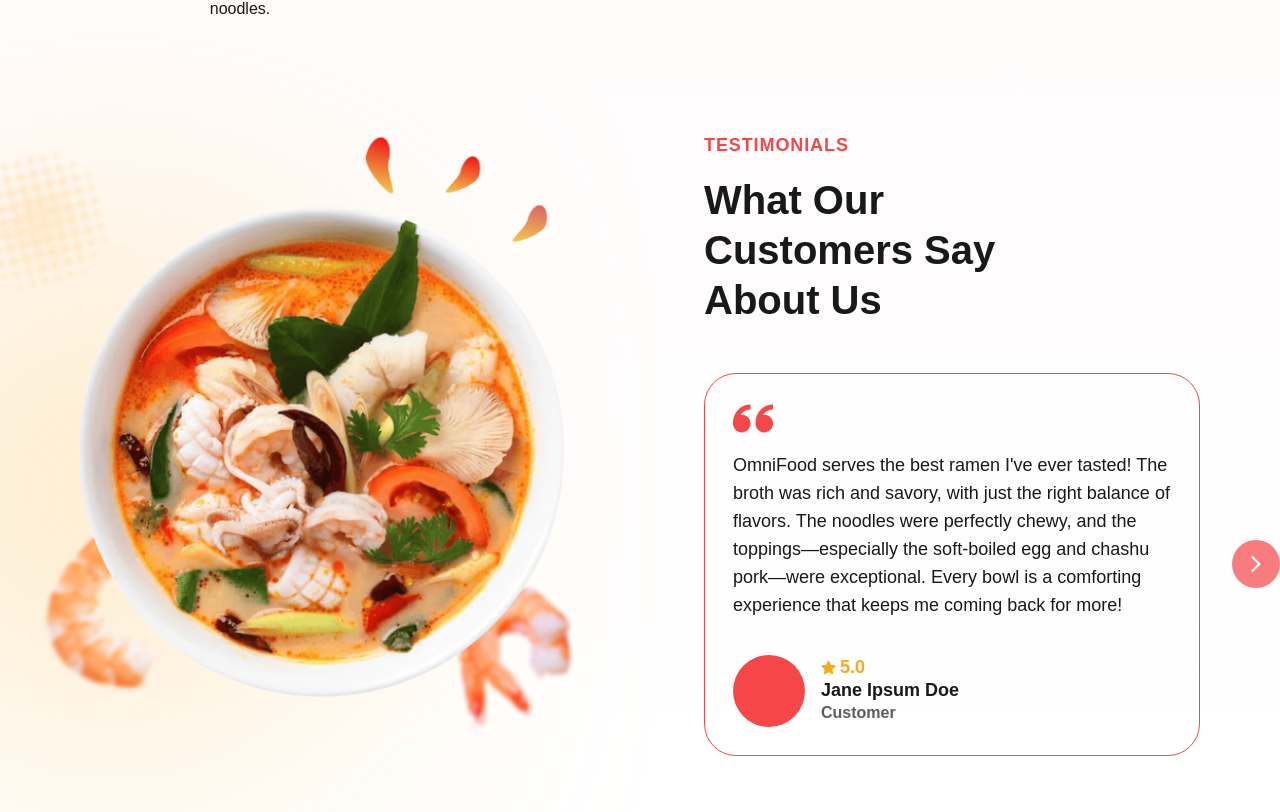
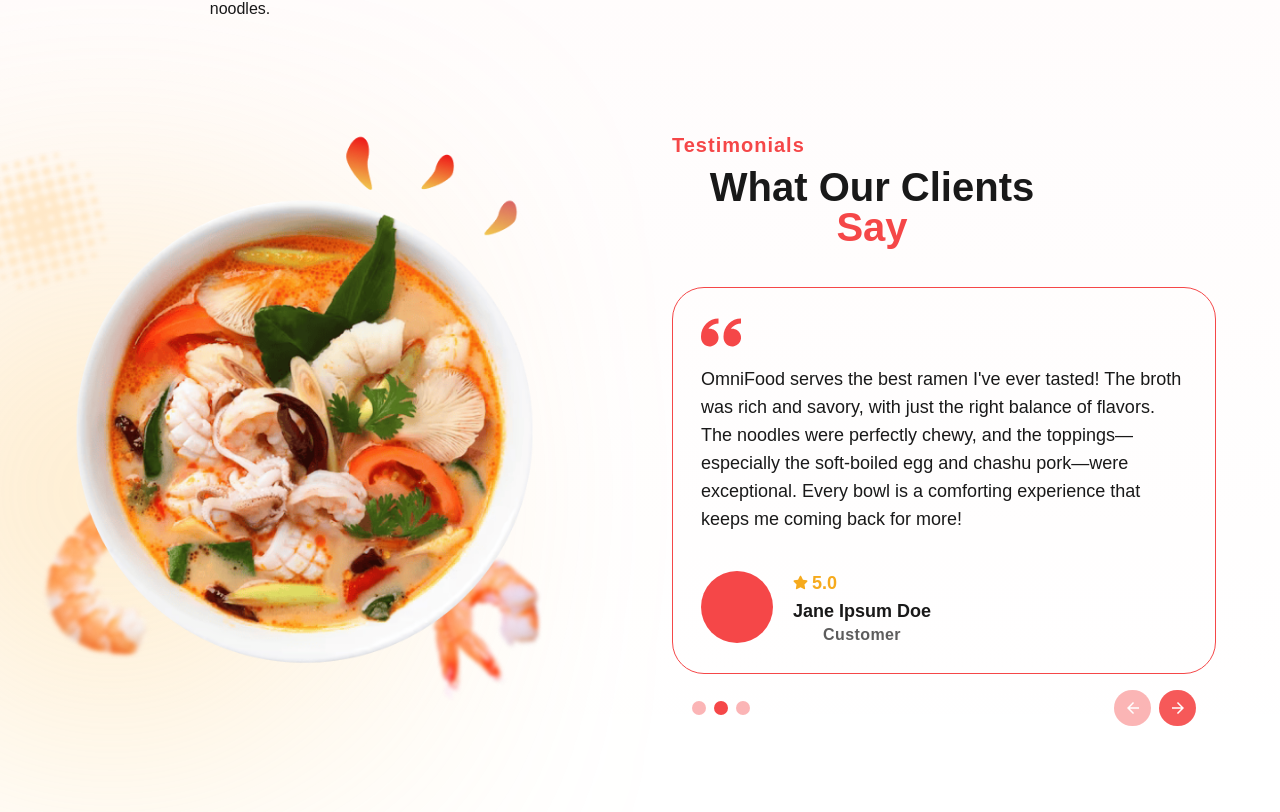
Before and after one commit to devJennyy/oishi-food, a React (Vite) app: page /homepage in a window 1280 px wide. Shown: the part 1733-2545 px from the top of the page. Built offline with nearby package versions, Linux system fonts and the light colour scheme; a web font is replaced by a local one.

Commit message:
Add static UI layout for Testimonials section.

```diff
--- a/src/components/Testimonials.tsx
+++ b/src/components/Testimonials.tsx
@@ -1,15 +1,15 @@
 import { FaStar } from "react-icons/fa";
-import { IoIosArrowForward } from "react-icons/io";
+import { MdOutlineArrowBack, MdOutlineArrowForward } from "react-icons/md";
 
 const Testimonials = () => {
   return (
     <div
       id="testimonials"
-      className="flex items-center gap-32 h-[601px] max-w-[1440px] w-full mx-auto"
+      className="flex items-center gap-12 xl:gap-32 lg:gap-16 h-[601px] max-w-[1440px] w-full mx-auto px-6 md:px-14 sm:px-16 lg:px-0 lg:pr-10 2xl:pr-[7.5rem] xl:pr-[4rem] mt-20 md:mt-0"
     >
-      <div className="max-w-[600px] w-full h-full relative">
+      <div className="hidden lg:block relative w-full max-w-[600px] h-full">
         <div className="absolute bottom-[5rem] left-[-3rem] z-[-1]">
-          <div className="bg-[#FDC55E]/90 w-[20rem] h-[20rem] rounded-full blur-[10rem]"></div>
+          <div className="w-[20rem] h-[20rem] bg-[#FDC55E]/90 rounded-full blur-[10rem]" />
         </div>
         <div className="absolute left-[-4rem] z-20">
           <img
@@ -18,55 +18,78 @@ const Testimonials = () => {
             className="max-w-none"
           />
         </div>
-        <div className="z-50 ml-10">
+        <div className="z-50 xl:ml-10 ml-7">
           <img
             src="/images/sample.png"
             alt="Sample Dish"
-            className="object-cover w-full h-full"
+            className="w-full h-full object-cover"
           />
         </div>
       </div>
 
-      <div className="flex flex-col items-start w-full h-full gap-4">
-        <p className="uppercase font-semibold text-lg tracking-wider text-secondary">
+      <div className="flex flex-col w-full h-full items-center lg:items-start gap-2">
+        <p className="font-bold capitalize text-secondary sm:text-xl text-lg tracking-wider">
           Testimonials
         </p>
-        <p className="font-black text-[2.5rem] max-w-[400px] text-start leading-tight">
-          What Our Customers Say About Us
+        <p className="sm:font-bold font-black xl:max-w-[400px] lg:max-w-[350px] text-4xl sm:text-5xl md:text-4xl lg:text-[2rem] xl:text-[2.5rem] sm:leading-tight">
+          What Our Clients<span className="text-secondary"> Say</span>
         </p>
-        <div className="flex justify-center items-center gap-8 mt-8">
-          <div className="flex flex-col gap-4 max-w-[550px] w-full rounded-[2rem] p-7 border border-secondary">
-            <img src="/favicons/quotation-mark.svg" className="w-10" />
-            <p className="text-start text-lg">
+
+        <div className="flex items-center gap-8 mt-8 lg:mt-5 xl:mt-8">
+          <button className="hidden lg:hidden md:flex justify-center items-center w-[2.8rem] h-[2.8rem] bg-secondary/40 dark:bg-midnightBlue/40 rounded-full">
+            <MdOutlineArrowBack size={18} className="text-white" />
+          </button>
+
+          <div className="flex flex-col gap-4 w-full rounded-[2rem] p-7 border border-secondary">
+            <img
+              src="/favicons/quotation-mark.svg"
+              className="w-10 xl:w-10 md:w-8"
+            />
+            <p className="text-start xl:text-lg md:text-[16px] sm:text-lg">
               OmniFood serves the best ramen I've ever tasted! The broth was
               rich and savory, with just the right balance of flavors. The
               noodles were perfectly chewy, and the toppings—especially the
               soft-boiled egg and chashu pork—were exceptional. Every bowl is a
               comforting experience that keeps me coming back for more!
             </p>
-            <div className="flex items-center gap-4 text-start mt-5">
-              <div className="rounded-full p-9 bg-secondary w-fit"></div>
+            <div className="flex items-center gap-5 mt-5 xl:mt-5 md:mt-3">
+              <div className="rounded-full p-7 xl:p-9 bg-secondary w-fit"></div>
               <div className="flex flex-col">
                 <div className="flex items-center gap-1 text-amberGlow">
-                  <FaStar size={15} />
-                  <p className="font-black text-lg leading-tight">5.0</p>
+                  <FaStar className="text-sm xl:text-[15px]" />
+                  <p className="font-black leading-tight text-sm xl:text-lg md:text-[16px] sm:text-lg">
+                    5.0
+                  </p>
                 </div>
-                <p className="font-black text-lg leading-tight">
+                <p className="font-black leading-tight text-sm xl:text-lg md:text-[16px] sm:text-lg">
                   Jane Ipsum Doe
                 </p>
-                <p className="font-bold opacity-70">Customer</p>
+                <p className="font-bold opacity-70 tracking-wide text-sm xl:text-[16px] md:text-sm sm:text-[16px]">
+                  Customer
+                </p>
               </div>
             </div>
           </div>
-          <button className="p-3 rounded-full bg-secondary/70 hover:bg-secondary w-fit h-fit">
-            <IoIosArrowForward size={24} className="text-white"/>
+          <button className="hidden lg:hidden md:flex justify-center items-center w-[2.8rem] h-[2.8rem] bg-secondary/90 dark:bg-midnightBlue rounded-full">
+            <MdOutlineArrowForward size={18} className="text-white" />
           </button>
         </div>
-        {/* <div className="flex justify-center items-center gap-3 w-full mt-3">
-          <div className="p-[6px] bg-secondary/40 rounded-full"></div>
-          <div className="p-[6px] bg-secondary rounded-full"></div>
-          <div className="p-[6px] bg-secondary/40 rounded-full"></div>
-        </div> */}
+
+        <div className="flex justify-between items-center w-full mt-5 lg:mt-2 px-5">
+          <div className="flex gap-2 items-center justify-center lg:justify-start w-full">
+            <div className="p-[6px] xl:p-[7px] bg-secondary/40 rounded-full"></div>
+            <div className="p-[6px] xl:p-[7px] bg-secondary rounded-full"></div>
+            <div className="p-[6px] xl:p-[7px] bg-secondary/40 rounded-full"></div>
+          </div>
+          <div className="hidden lg:flex gap-2">
+            <button className="flex justify-center items-center w-[2.3rem] h-[2.3rem] bg-secondary/40 dark:bg-midnightBlue/40 rounded-full">
+              <MdOutlineArrowBack className="text-white xl:text-[18px]" />
+            </button>
+            <button className="flex justify-center items-center w-[2.3rem] h-[2.3rem] bg-secondary/90 dark:bg-midnightBlue rounded-full">
+              <MdOutlineArrowForward className="text-white xl:text-[18px]" />
+            </button>
+          </div>
+        </div>
       </div>
     </div>
   );
```
Also changed, not shown: public/images/spatulas.svg (added).
